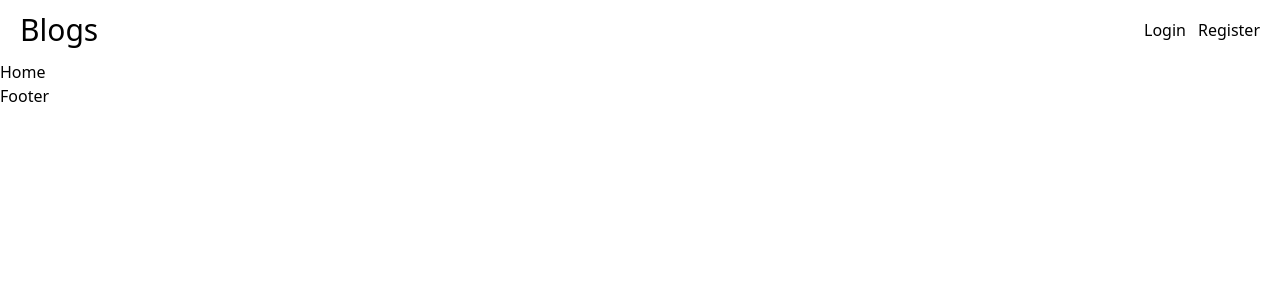
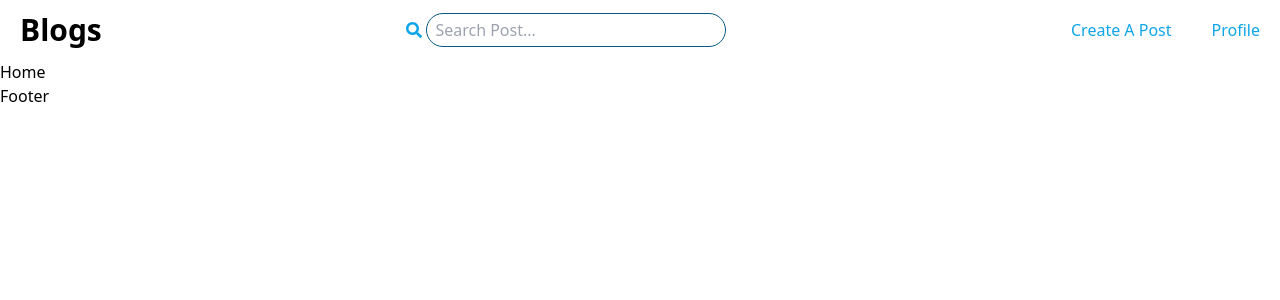
Before and after one commit to aliwert/mern-blog-app, a React (Create React App) app in the folder frontend/: page / in a window 1280 px wide. Shown: the top 300 px of the page. Built offline with nearby package versions, Linux system fonts and the light colour scheme.

Commit message:
feat: navbar design

```diff
--- a/frontend/src/components/Navbar.jsx
+++ b/frontend/src/components/Navbar.jsx
@@ -1,14 +1,44 @@
 import { Link } from "react-router-dom";
+import { FaSearch } from "react-icons/fa";
 
 const Navbar = () => {
+  const user = true;
+
   return (
     <div className="flex items-center justify-between px-5 md:px- [150px] py-3">
-      <h1 className="text-3xl">
+      <h1 className="text-3xl font-bold">
         <Link>Blogs</Link>
       </h1>
-      <div className="flex items-center justify-center space-x-3 md:space-x-3">
-        <h2>Login</h2>
-        <h2>Register</h2>
+      <div className="flex justify-center items-center space-x-1">
+        <p className="text-sky-500">
+          <FaSearch />
+        </p>
+        <input
+          className="w-[200px] md:w-[300px] px-2 py-1 rounded-full border border-sky-800 text-sky-500 outline-sky-500"
+          placeholder="Search Post..."
+          type="text"
+        />
+      </div>
+      <div className="flex items-center justify-center space-x-1 md:space-x-10">
+        <h2>
+          <Link></Link>
+        </h2>
+        {user ? (
+          <h2 className="text-sky-500">
+            <Link to="/createpost">Create A Post</Link>
+          </h2>
+        ) : (
+          <h2 className="text-sky-500">
+            <Link to="/login">Login</Link>
+          </h2>
+        )}
+        {user ? (
+          <h2 className="text-sky-500">Profile</h2>
+        ) : (
+          <h2>
+            <Link to="/signup">Sign Up</Link>
+          </h2>
+        )}
       </div>
     </div>
   );
```
